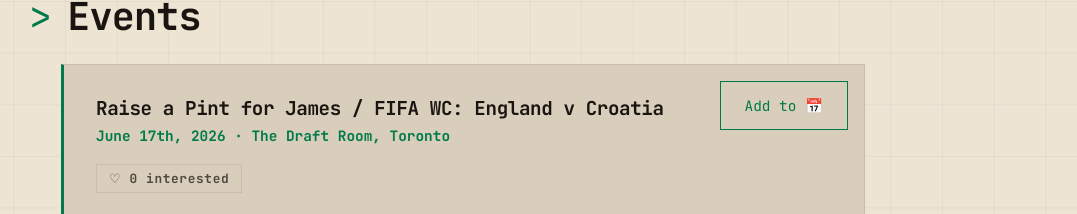
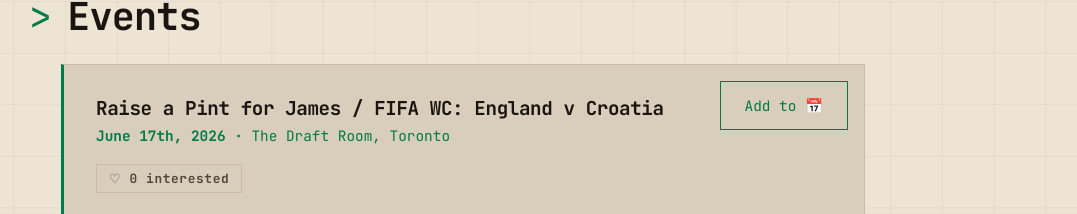
Before and after one commit to foxpress-design/listenable-music, a React (Vite) app: page / in a window 1280 px wide. Shown: the part 876-1090 px from the top of the page, without its empty margins (193-1270 px from the left). Built offline with nearby package versions, Linux system fonts and the light colour scheme; no server answers.

Commit message:
Link venue in event date line to Google Maps (v1.2.6)

```diff
--- a/package.json
+++ b/package.json
@@ -1,7 +1,7 @@
 {
   "name": "listenable-music",
   "private": true,
-  "version": "1.2.5",
+  "version": "1.2.6",
   "type": "module",
   "scripts": {
     "dev": "vite",
--- a/src/pages/Home.jsx
+++ b/src/pages/Home.jsx
@@ -319,7 +319,7 @@ export default function Home() {
                 Add to &#x1F4C5;
               </a>
               <h3 className="event-title">Raise a Pint for James / FIFA WC: England v Croatia</h3>
-              <p className="event-date">June 17th, 2026 &middot; The Draft Room, Toronto</p>
+              <p className="event-date">June 17th, 2026 &middot; <a href="https://maps.app.goo.gl/jQvTBCCPYnDG2CG96" target="_blank" rel="noopener noreferrer">The Draft Room, Toronto</a></p>
               <button
                 className={`event-interested ${hasLiked ? 'event-interested-liked' : ''}`}
                 onClick={toggleEventLike}
```
Also changed, not shown: 1 other file (tests, documents, lock files or other folders).
